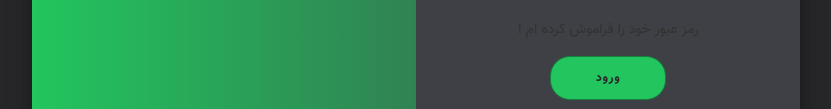
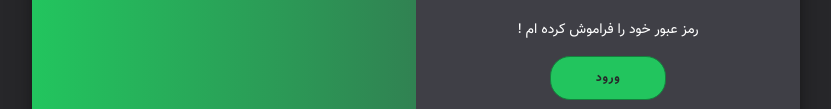
Before and after one commit to s3vmon/login-prev, a plain HTML site: page index.html in a window 1280 px wide. Shown: the part 475-584 px from the top of the page, without its empty margins (224-1055 px from the left). Drawn offline with Linux system fonts and the light colour scheme; files whose address does not match are found by name.

Commit message:
Update style.css

```diff
--- a/css/style.css
+++ b/css/style.css
@@ -224,3 +224,8 @@ option {
 .container.left-panel-active .overlay-left {
     transform: translateX(-20%);
 }
+
+a {
+    text-decoration: none;
+    color: #ffffff;
+}
```
